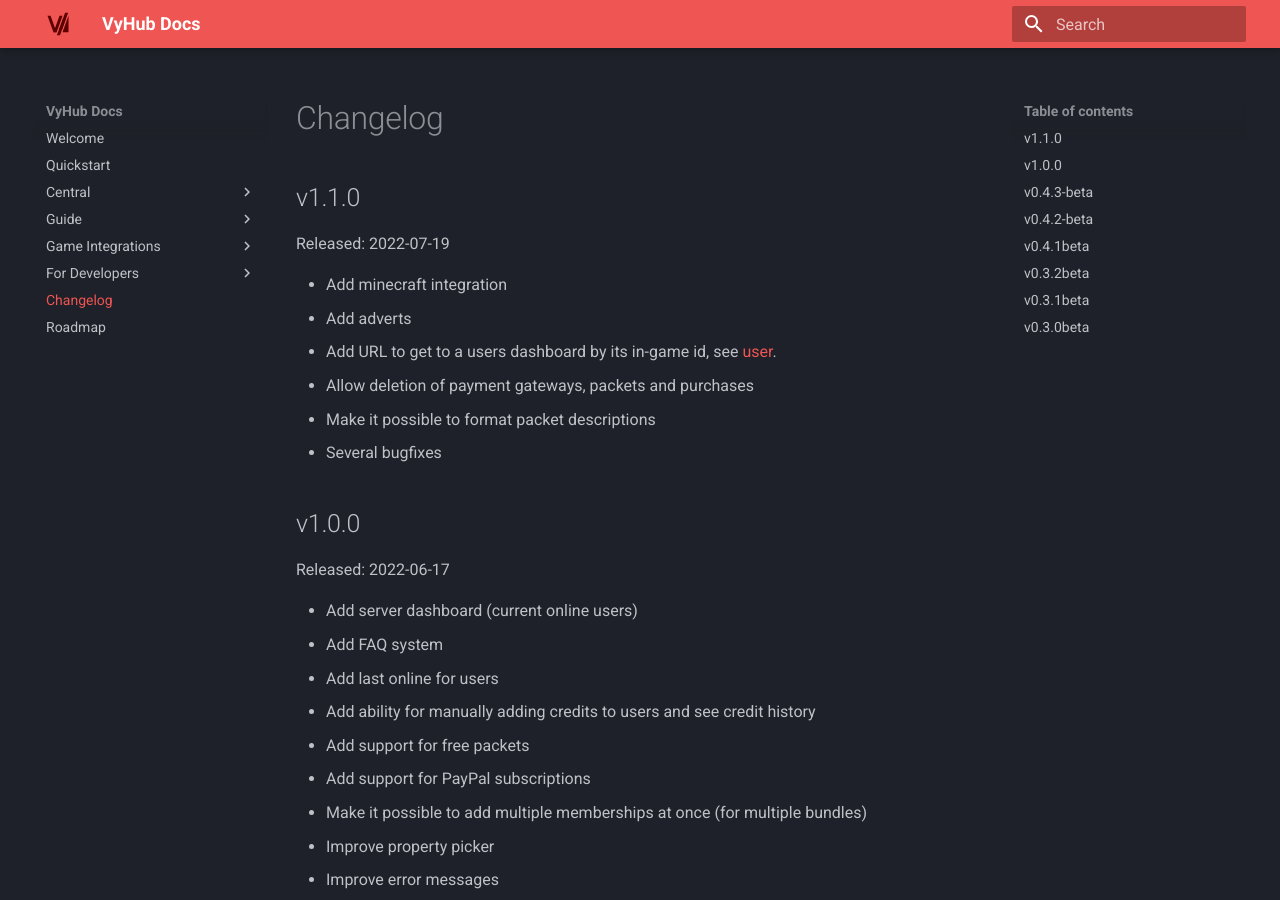
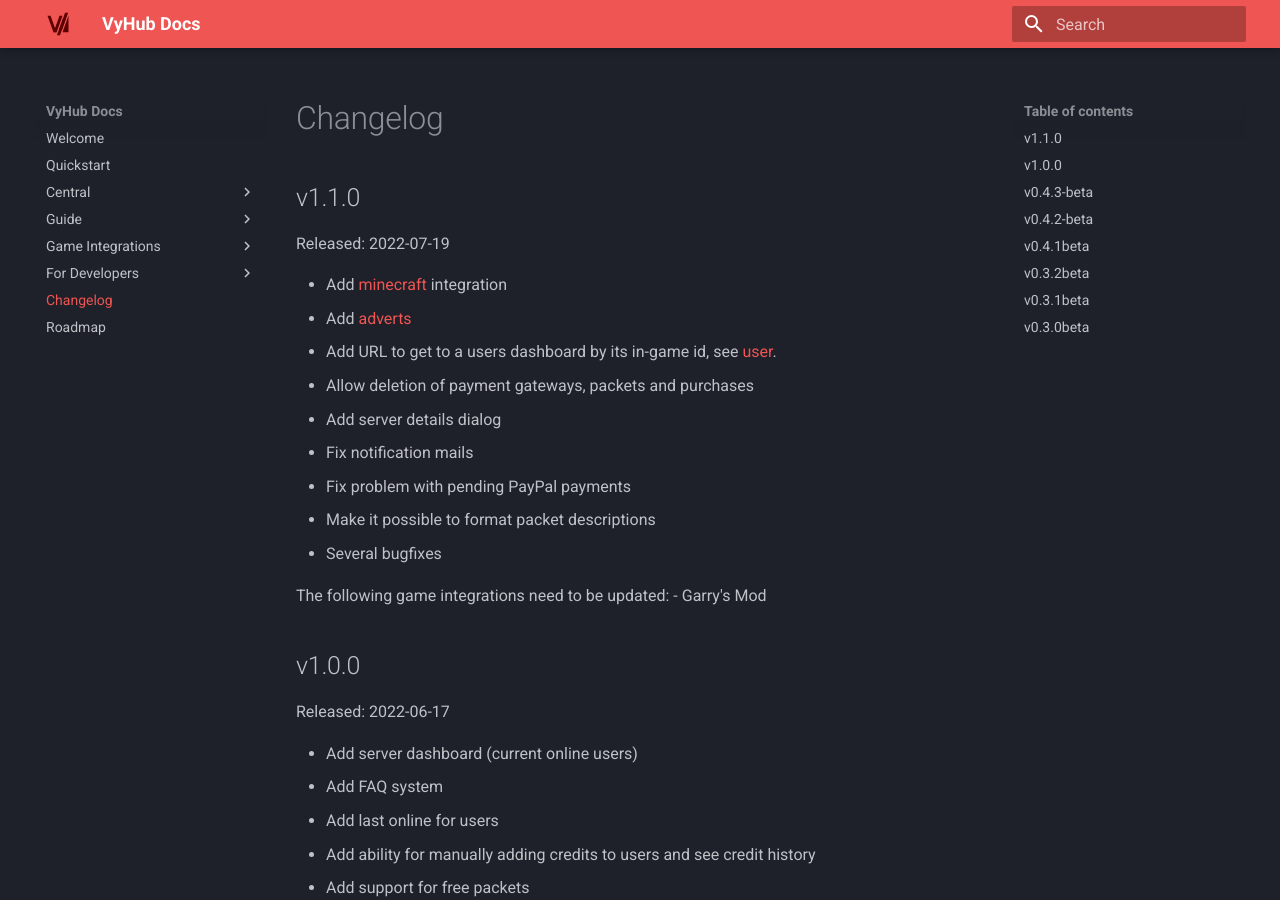
Before and after one commit to nyx-project/vyhub-documentation, an MkDocs documentation site: the page built from docs/changelog.md, in a window 1280 px wide and 900 px high. Built offline with MkDocs 1.6.1 and Material for MkDocs 9.7.7, drawn with Linux system fonts in a browser that asks for light colours; the version menu is left out.

Commit message:
Improve changelog

```diff
--- a/docs/changelog.md
+++ b/docs/changelog.md
@@ -3,12 +3,18 @@
 ## v1.1.0
 Released: 2022-07-19
 
-- Add minecraft integration
-- Add adverts
+- Add [minecraft](game/minecraft.md) integration
+- Add [adverts](guide/adverts.md)
 - Add URL to get to a users dashboard by its in-game id, see [user](guide/user.md).
 - Allow deletion of payment gateways, packets and purchases
+- Add server details dialog
+- Fix notification mails
+- Fix problem with pending PayPal payments
 - Make it possible to format packet descriptions
 - Several bugfixes
+
+The following game integrations need to be updated:
+ - Garry's Mod
 
 ## v1.0.0
 Released: 2022-06-17
```
